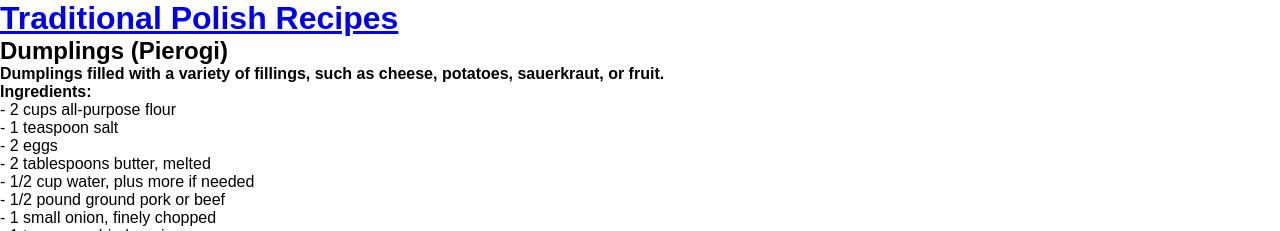
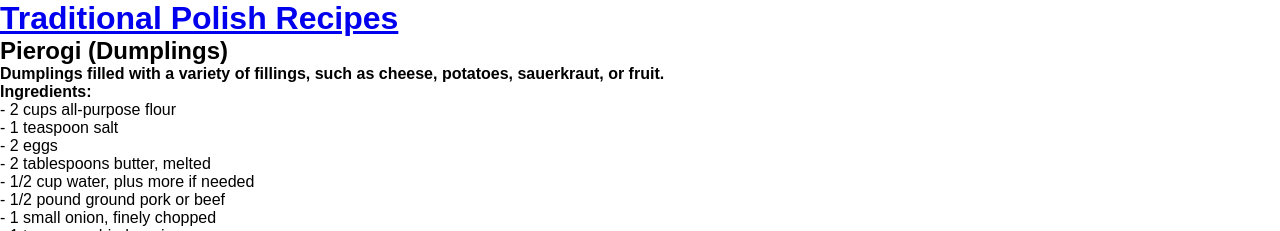
Before and after one commit to kasiamatuszewska/recipewebsite, a Jekyll site: the page built from _recipes/recipe2.md, in a window 1280 px wide. Shown: the top 231 px of the page. Built offline with Jekyll 4.4.1, drawn with Linux system fonts in a browser that asks for light colours.

```diff
--- a/_recipes/recipe2.md
+++ b/_recipes/recipe2.md
@@ -1,5 +1,5 @@
 ---
-title: Dumplings (Pierogi)
+title: Pierogi (Dumplings)
 date: 2019-10-19
 order: 1
 layout: recipe
```
